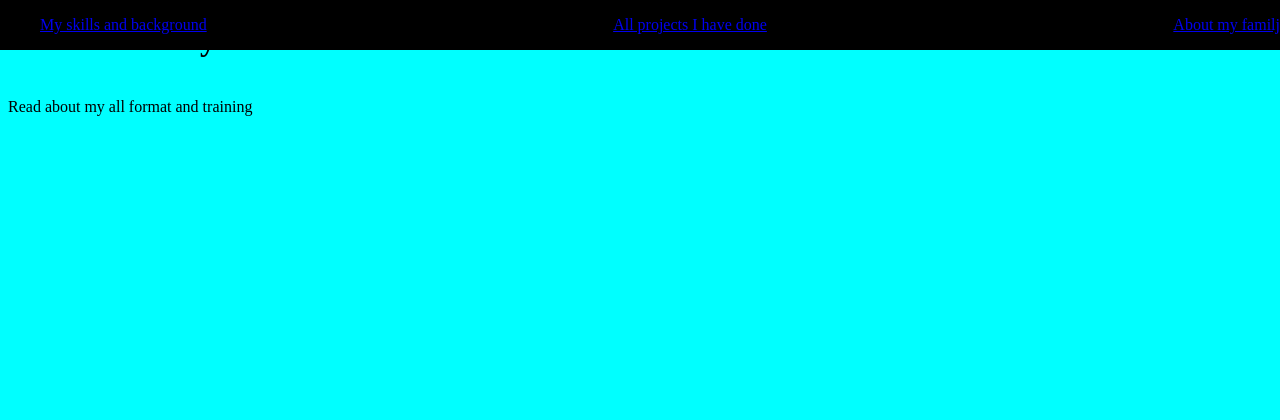
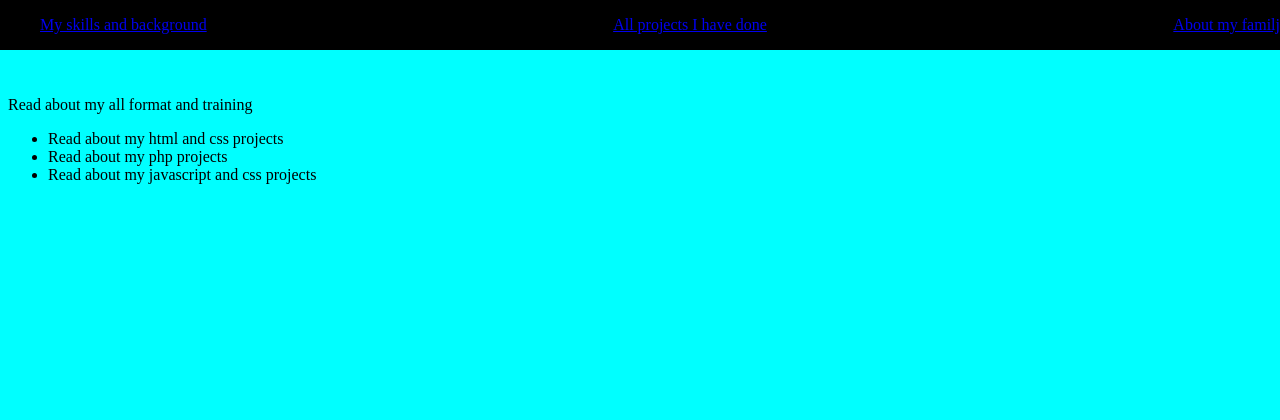
Before and after one commit to SakineMazlomyar/dynamicPage, a PHP site: page / in a window 1280 px wide. Shown: the top 420 px of the page. Run offline with PHP 8.4, Linux system fonts and the light colour scheme.

Commit message:
fixedThePos

```diff
--- a/views/skills.php
+++ b/views/skills.php
@@ -1,4 +1,12 @@
 <?php
-return "<h1>Read about my skills</h1><br
-    <p>Read about my all format and training</p>"
+return "
+    <div style='position: relative; top: 5em;'>
+        <p>Read about my all format and training</p>
+        <ul>
+            <li>Read about my html and css projects</li>
+            <li>Read about my php projects</li>
+            <li>Read about my javascript and css projects</li>
+        <ul>
+    </div>
+    "
 ?>
```
